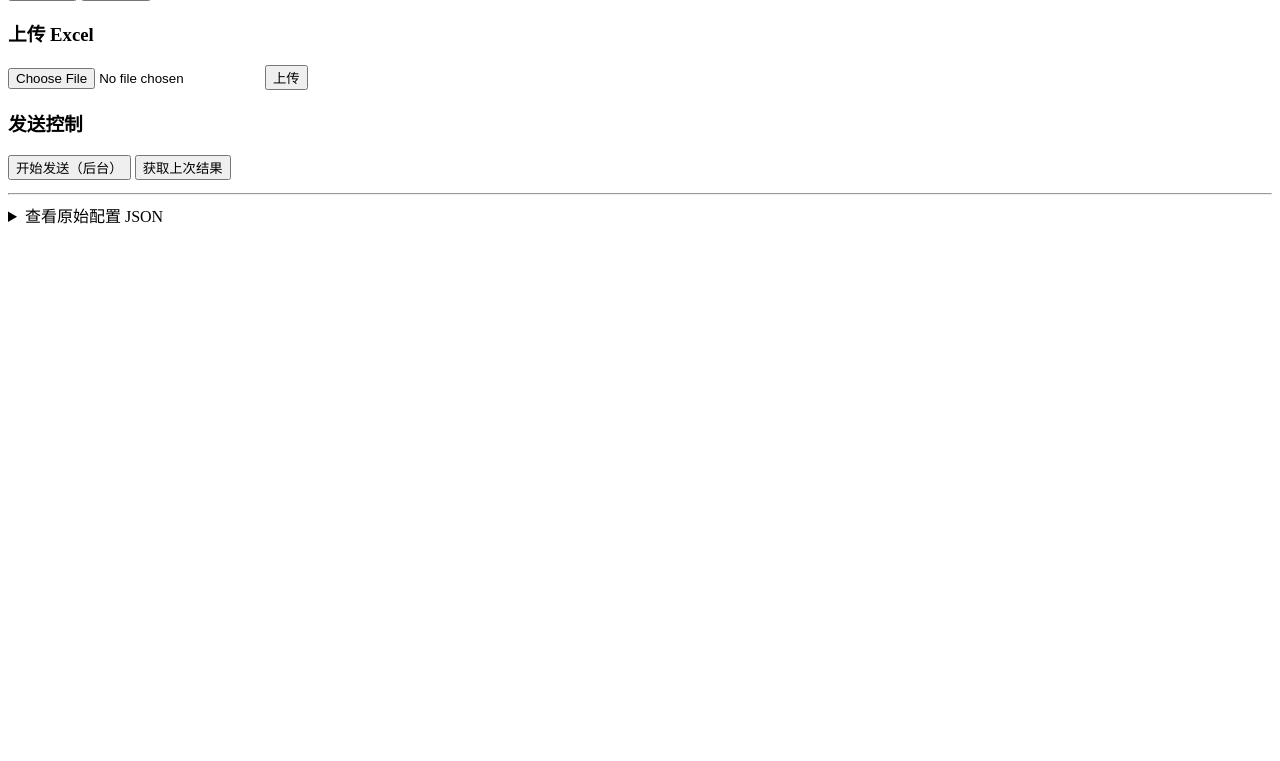
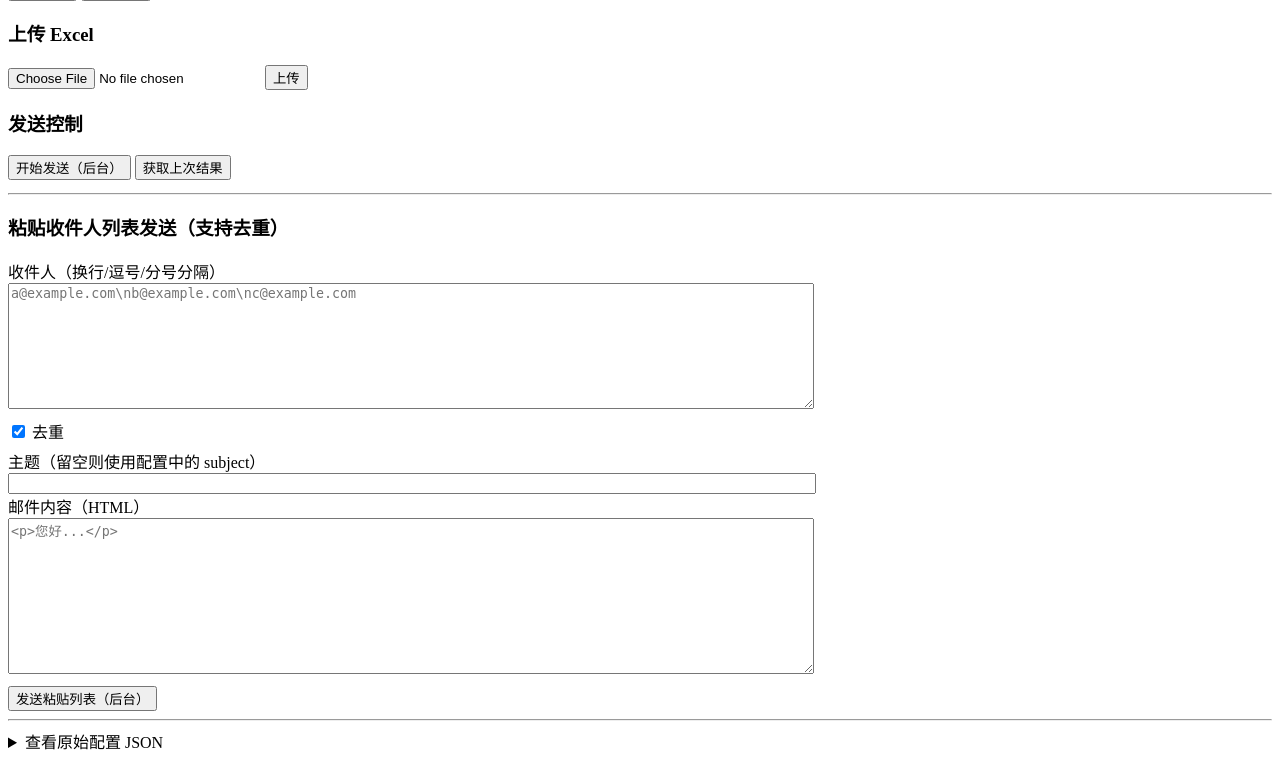
Before and after one commit to w243420707/mailer, a Flask app: page / in a window 1280 px wide. Shown: the part 560-1321 px from the top of the page. Before the commit the page ends 784 px from the top, so only its background shows below. Run offline with Flask 3, Linux system fonts and the light colour scheme.

Commit message:
20251117021958-基础认证

```diff
--- a/webapp/app.py
+++ b/webapp/app.py
@@ -1,12 +1,42 @@
 import os
 import threading
-from flask import Flask, jsonify, request, render_template, send_from_directory
+import base64
+from functools import wraps
+from flask import Flask, jsonify, request, render_template, send_from_directory, Response
 import toml
 
 PROJECT_ROOT = os.path.dirname(os.path.dirname(__file__))
 CONFIG_PATH = os.path.join(PROJECT_ROOT, "config.toml")
 
 app = Flask(__name__, static_folder="static", template_folder="templates")
+
+AUTH_USER = os.getenv("MAILER_AUTH_USER", "").strip()
+AUTH_PASS = os.getenv("MAILER_AUTH_PASS", "").strip()
+
+
+def check_auth(auth_header: str) -> bool:
+    try:
+        if not auth_header or not auth_header.lower().startswith("basic "):
+            return False
+        b64 = auth_header.split(" ", 1)[1]
+        raw = base64.b64decode(b64).decode("utf-8", errors="ignore")
+        user, pwd = raw.split(":", 1)
+        return user == AUTH_USER and pwd == AUTH_PASS
+    except Exception:
+        return False
+
+
+@app.before_request
+def require_basic_auth():
+    # 若未配置用户名或密码，则不启用认证
+    if not AUTH_USER or not AUTH_PASS:
+        return None
+    auth = request.headers.get("Authorization")
+    if not check_auth(auth):
+        return Response(
+            status=401,
+            headers={"WWW-Authenticate": 'Basic realm="Mailer"'},
+        )
 
 
 def load_config():
@@ -67,6 +97,8 @@ def api_send():
     def worker():
         # send_from_config 会返回结果字典
         res = send_from_config(CONFIG_PATH, confirm=False)
+        if isinstance(res, dict):
+            res["mode"] = "excel"
         # 将结果写入文件供前端查询（简单实现）
         with open(os.path.join(PROJECT_ROOT, "last_send_result.json"), "w", encoding="utf-8") as f:
             import json
@@ -88,5 +120,102 @@ def api_last_result():
     return jsonify(data)
 
 
+def _load_core_settings():
+    cfg = load_config()
+    postal = cfg.get("postal", {})
+    setting = cfg.get("setting", {})
+    return {
+        "server": postal.get("server", ""),
+        "key": postal.get("key", ""),
+        "from_name": postal.get("from_name", ""),
+        "from_email": postal.get("from_email", ""),
+        "subject": setting.get("subject", ""),
+        "limit": setting.get("limit", 0),
+        "proxy": setting.get("proxy", ""),
+    }
+
+
+def _normalize_email_list(raw: str):
+    import re
+    if not raw:
+        return []
+    # 支持换行/逗号/分号分隔
+    parts = re.split(r"[\s,;]+", raw.strip())
+    # 过滤空串
+    parts = [p.strip() for p in parts if p and "@" in p]
+    return parts
+
+
+@app.route("/api/send_list", methods=["POST"])
+def api_send_list():
+    from send_email_postal_excel import init_session, send_mail
+    payload = request.get_json(silent=True) or {}
+    recipients_text = payload.get("recipients", "")
+    dedupe = bool(payload.get("dedupe", True))
+    subject_override = (payload.get("subject") or "").strip()
+    html_body = (payload.get("html_body") or "").strip()
+
+    if not recipients_text:
+        return jsonify({"ok": False, "error": "收件人列表不能为空"}), 400
+    if not html_body:
+        return jsonify({"ok": False, "error": "邮件内容(html_body)不能为空"}), 400
+
+    emails = _normalize_email_list(recipients_text)
+    if not emails:
+        return jsonify({"ok": False, "error": "未解析到有效邮箱"}), 400
+
+    # 去重（保序）
+    if dedupe:
+        seen = set()
+        uniq = []
+        for e in emails:
+            k = e.strip().lower()
+            if k not in seen:
+                seen.add(k)
+                uniq.append(e)
+        emails = uniq
+
+    core = _load_core_settings()
+    subject = subject_override or core.get("subject") or ""
+    if not subject:
+        return jsonify({"ok": False, "error": "主题(subject)不能为空（配置或参数中提供）"}), 400
+
+    delay = 0
+    try:
+        limit = int(core.get("limit") or 0)
+        delay = (60 / limit) if limit > 0 else 0
+    except Exception:
+        delay = 0
+
+    def worker_list(to_list):
+        session = init_session(core.get("proxy") or "")
+        success = 0
+        total = len(to_list)
+        for i, addr in enumerate(to_list, start=1):
+            ok = send_mail(
+                session,
+                core.get("server"),
+                core.get("key"),
+                core.get("from_name"),
+                core.get("from_email"),
+                addr,
+                subject,
+                html_body,
+            )
+            if ok:
+                success += 1
+            if delay > 0 and i < total:
+                import time
+                time.sleep(delay)
+        result = {"ok": True, "mode": "list", "success": success, "total": total}
+        with open(os.path.join(PROJECT_ROOT, "last_send_result.json"), "w", encoding="utf-8") as f:
+            import json
+            json.dump(result, f, ensure_ascii=False)
+
+    t = threading.Thread(target=worker_list, args=(emails,), daemon=True)
+    t.start()
+    return jsonify({"ok": True, "task": "send_list", "recipients": len(emails)})
+
+
 if __name__ == "__main__":
     app.run(host="0.0.0.0", port=6253)
--- a/webapp/static/main.js
+++ b/webapp/static/main.js
@@ -94,3 +94,21 @@ get('last').onclick = async () => {
 };
 
 fetchConfig();
+
+// 发送粘贴列表
+get('sendList').onclick = async () => {
+  const recipients = get('recipients_text').value || '';
+  const dedupe = get('dedupe').checked;
+  const subject = get('subject_override').value || '';
+  const html_body = get('body_html').value || '';
+  if (!recipients.trim()) return alert('请粘贴至少一个邮箱');
+  if (!html_body.trim()) return alert('请填写邮件内容');
+  const r = await fetch('/api/send_list', {
+    method: 'POST',
+    headers: {'Content-Type': 'application/json'},
+    body: JSON.stringify({ recipients, dedupe, subject, html_body })
+  });
+  const j = await r.json();
+  if (!j.ok) return alert('发送失败: ' + (j.error || '未知错误'));
+  alert('已触发后台发送，去重后共 ' + j.recipients + ' 个收件人');
+};
--- a/webapp/templates/index.html
+++ b/webapp/templates/index.html
@@ -78,6 +78,31 @@
     </div>
 
     <hr/>
+    <div>
+      <h3>粘贴收件人列表发送（支持去重）</h3>
+      <div style="max-width: 800px;">
+        <label>
+          收件人（换行/逗号/分号分隔）
+          <textarea id="recipients_text" rows="8" style="width:100%;" placeholder="a@example.com\nb@example.com\nc@example.com"></textarea>
+        </label>
+        <div style="margin:6px 0;">
+          <label><input id="dedupe" type="checkbox" checked /> 去重</label>
+        </div>
+        <label>
+          主题（留空则使用配置中的 subject）
+          <input id="subject_override" type="text" style="width:100%;" />
+        </label>
+        <label>
+          邮件内容（HTML）
+          <textarea id="body_html" rows="10" style="width:100%;" placeholder="<p>您好...</p>"></textarea>
+        </label>
+        <div style="margin-top:8px;">
+          <button id="sendList">发送粘贴列表（后台）</button>
+        </div>
+      </div>
+    </div>
+
+    <hr/>
     <details>
       <summary>查看原始配置 JSON</summary>
       <pre id="config">加载中...</pre>
```
Also changed, not shown: README.md.
